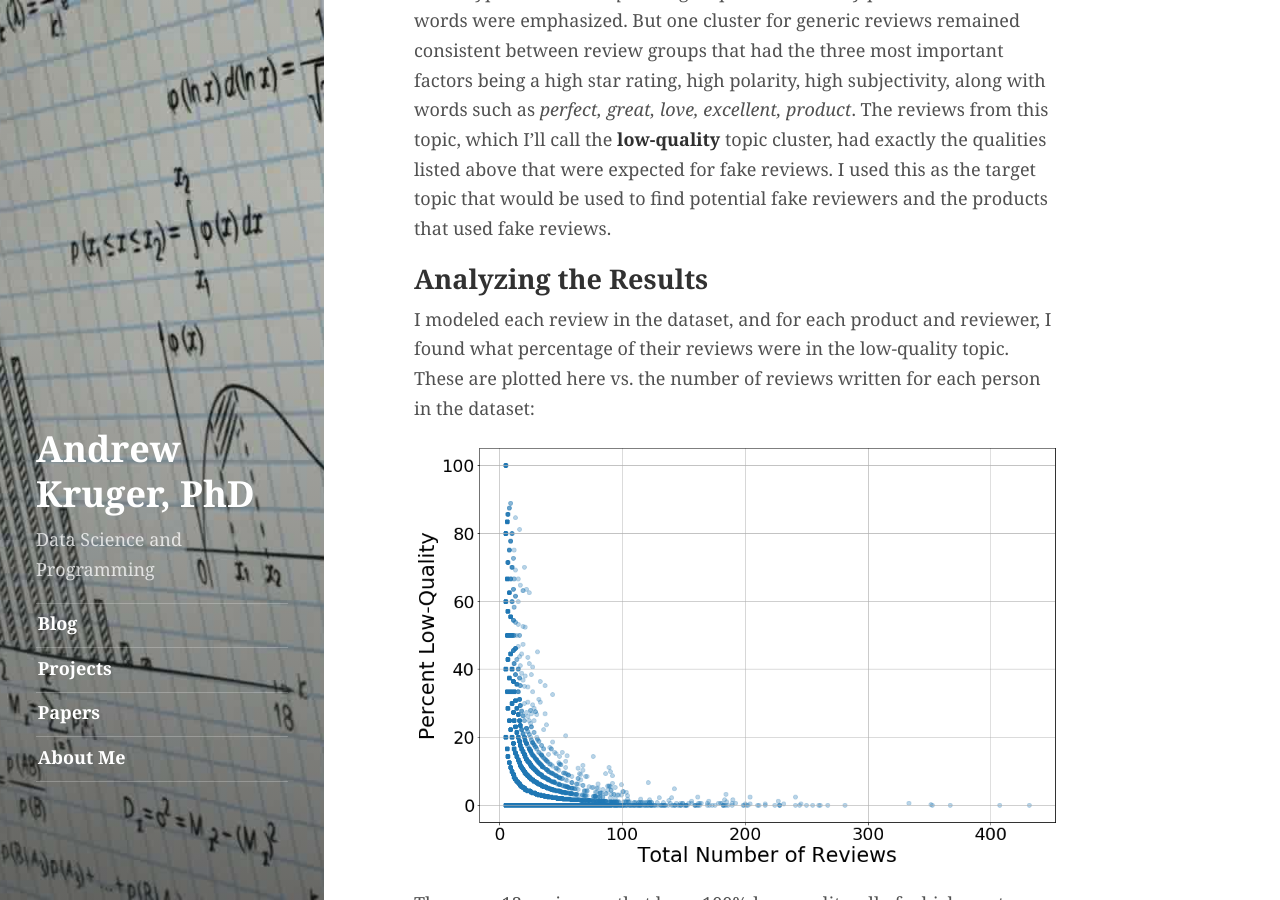
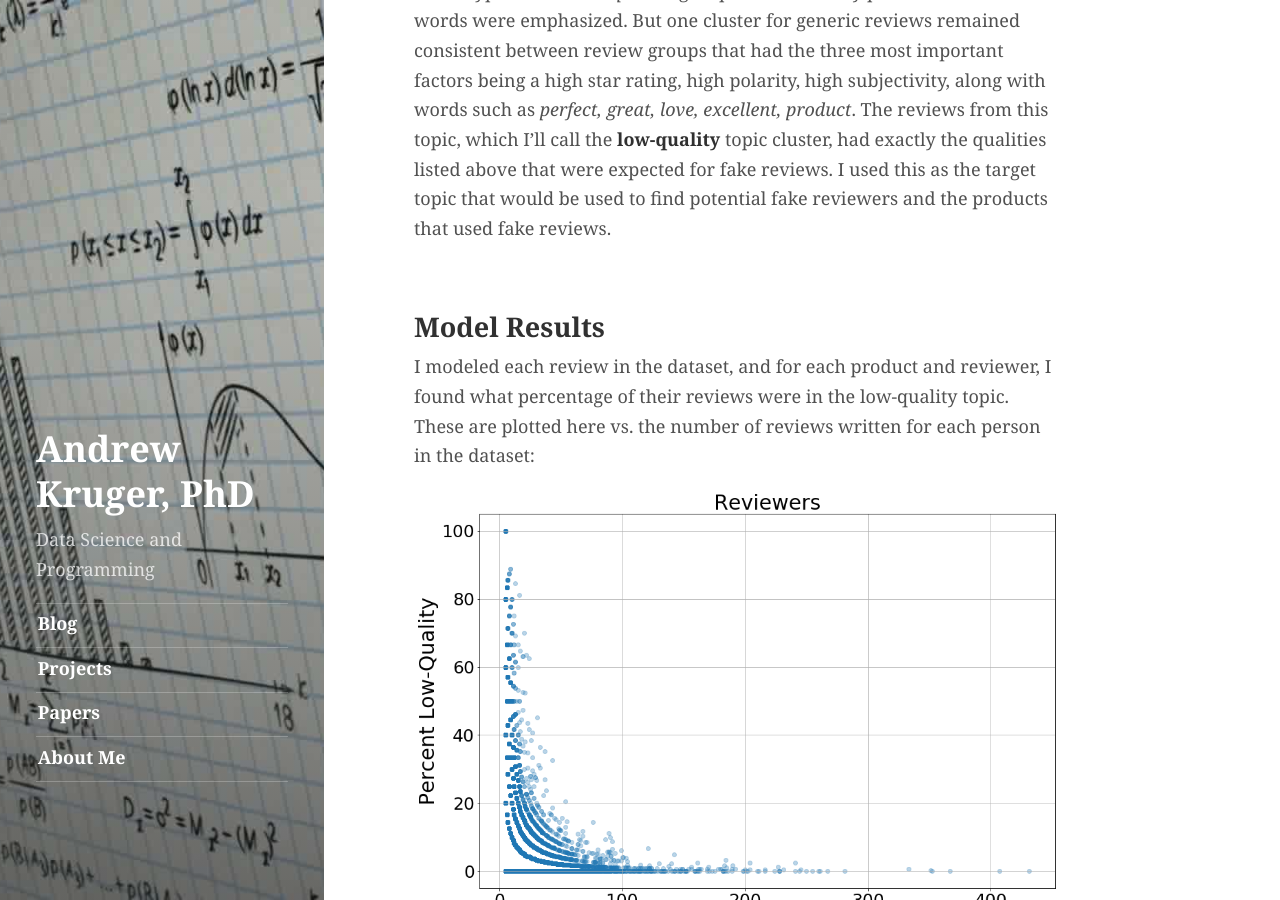
Before and after one commit to andrewkruger/andrewkruger.github.io, a Jekyll site: the page built from _projects/2017-08-25-amazon-reviews.md, in a window 1280 px wide and 900 px high, scrolled down 4933 px. Built offline with Jekyll 4.4.1, drawn with Linux system fonts in a browser that asks for light colours; a script that is not in the unit is left out.

Commit message:
Updates made

```diff
--- a/_projects/2017-08-25-amazon-reviews.md
+++ b/_projects/2017-08-25-amazon-reviews.md
@@ -72,8 +72,8 @@ Reading the examples showed phrases commonly used in reviews such as "This is so
 
 When modeling the data, I separated the reviews into 200 smaller groups (just over 8,000 reviews in each) and fit the model to each of those subsets.  These types of *common phrase* groups were not very predictable in what words were emphasized.  But one cluster for generic reviews remained consistent between review groups that had the three most important factors being a high star rating, high polarity, high subjectivity, along with words such as *perfect, great, love, excellent, product*.  The reviews from this topic, which I'll call the **low-quality** topic cluster, had exactly the qualities listed above that were expected for fake reviews.  I used this as the target topic that would be used to find potential fake reviewers and the products that used fake reviews.
 
-
-## Analyzing the Results
+<br>
+## Model Results
 
 I modeled each review in the dataset, and for each product and reviewer, I found what percentage of their reviews were in the low-quality topic.  These are plotted here vs. the number of reviews written for each person in the dataset:
 
```
Also changed, not shown: public/img/amazon/Low_Quality_Products.png, public/img/amazon/Low_Quality_Reviewers.png.
